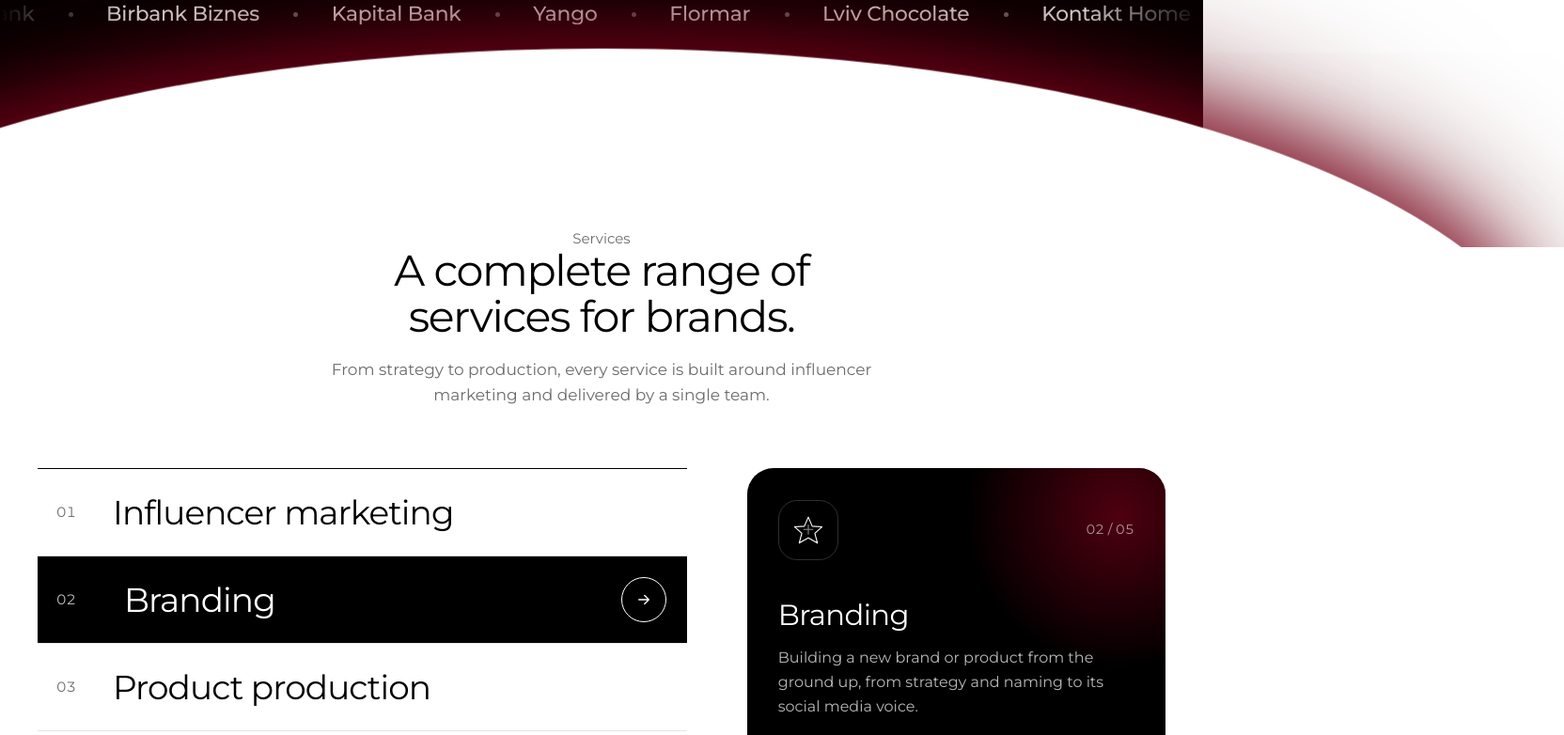
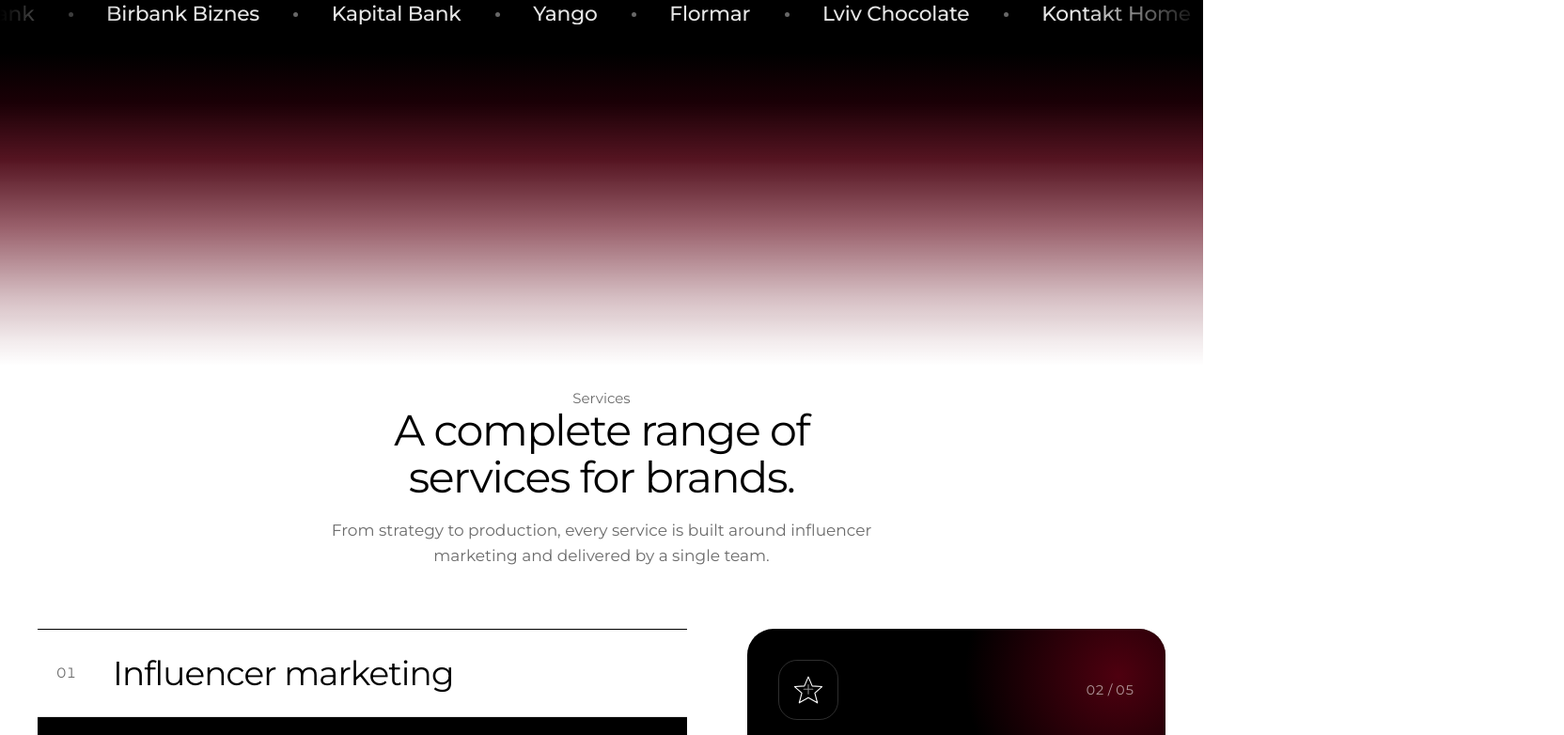
Before and after one commit to nova-pages/blogstar-site, a plain HTML site: page en/index.html in a window 1280 px wide. Shown: the part 695-1477 px from the top of the page at 94% size, 1664 px wide, since content can reach past the window. Drawn offline with Linux system fonts and the light colour scheme; animation ran at ten frames a second.

Commit message:
Keçid: əvvəlki bordo şəffaf keçidə qaytarıldı
Co-Authored-By: Claude Opus 5.5 <noreply@anthropic.com>
Claude-Session: https://claude.ai/code/session_012qHs8igTSiAz6aowaAuHc4

```diff
--- a/en/index.html
+++ b/en/index.html
@@ -531,11 +531,8 @@ section.band{padding-block:clamp(64px,8vw,112px)}
 /* footer */
 footer{background:var(--night);color:#8A8A8A;padding-block:clamp(56px,7vw,88px) 32px;overflow:hidden}
 .brands{position:relative;z-index:2;background:#000;padding-block:6px 30px}
-.brands{padding-bottom:clamp(110px,12vw,170px)}
-#xidmetler{position:relative;z-index:3;background:transparent;isolation:isolate}
-#xidmetler::before{content:"";position:absolute;z-index:-1;left:-30%;right:-30%;top:0;height:clamp(260px,30vw,420px);border-radius:50% 50% 0 0/100% 100% 0 0;background:var(--paper);box-shadow:0 -1px 0 rgba(255,255,255,.35),0 -22px 70px -6px rgba(126,0,25,.75),0 -60px 140px -20px rgba(92,0,18,.5);clip-path:inset(-400px -10% 45% -10%)}
-#xidmetler::after{content:"";position:absolute;z-index:-2;left:0;right:0;top:0;bottom:0;background:linear-gradient(180deg,#000 0,#000 clamp(80px,9vw,130px),var(--paper) clamp(81px,9vw,131px))}
-#xidmetler{margin-top:calc(-1 * clamp(90px,10vw,140px));padding-top:clamp(150px,15vw,200px)}
+.hero+.brands::after{content:"";position:absolute;left:0;right:0;top:100%;height:clamp(220px,26vw,360px);background:linear-gradient(180deg,#000 0%,#1a0006 16%,rgba(70,0,14,.92) 34%,rgba(92,0,18,.62) 56%,rgba(92,0,18,.26) 78%,rgba(92,0,18,.08) 92%,rgba(255,255,255,0) 100%);pointer-events:none}
+#xidmetler{position:relative;z-index:1;padding-top:clamp(250px,28vw,380px)}
 .brands-k{margin:0 0 18px;text-align:center;font-size:12px;letter-spacing:.18em;text-transform:uppercase;color:rgba(255,255,255,.6)}
 .marq{display:flex;overflow:hidden;-webkit-mask-image:linear-gradient(90deg,transparent,#000 10%,#000 90%,transparent);mask-image:linear-gradient(90deg,transparent,#000 10%,#000 90%,transparent)}
 .marq ul{list-style:none;margin:0;padding:0;display:flex;flex-shrink:0;gap:0;animation:marq 38s linear infinite}
```
Also changed, not shown: index.html (+2 -5 lines).
